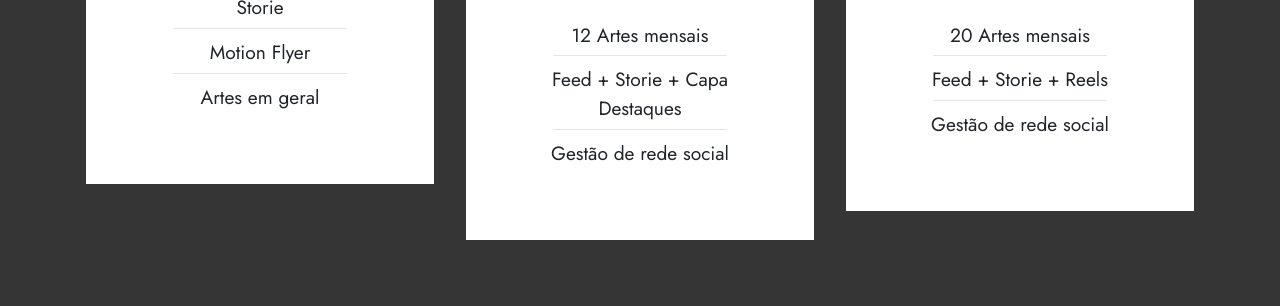
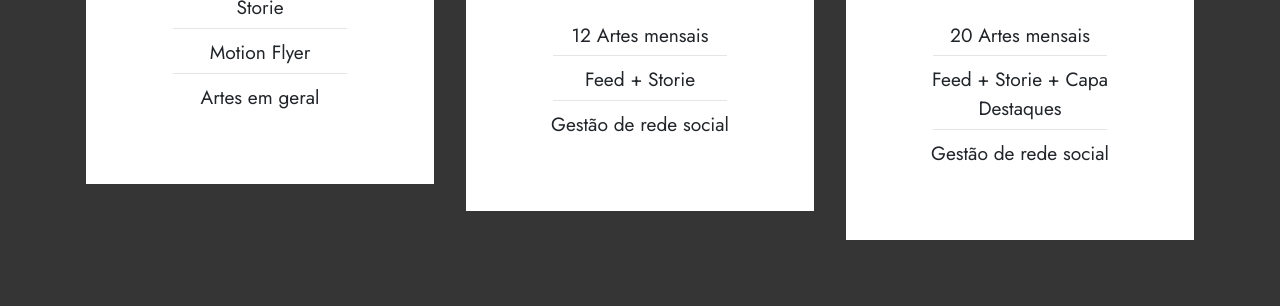
Before and after one commit to vmsbusiness/vms, a plain HTML site: page page4.html in a window 1280 px wide. Shown: the part 494-800 px from the top of the page. Drawn offline with Linux system fonts and the light colour scheme.

Commit message:
Update page4.html

```diff
--- a/page4.html
+++ b/page4.html
@@ -100,7 +100,7 @@
                     <div class="plan-body">
                         <div class="plan-list mb-4">
                             <ul class="list-group mbr-fonts-style list-group-flush display-7">
-                                <li class="list-group-item">12 Artes mensais</li><li class="list-group-item">Feed + Storie + Capa Destaques</li><li class="list-group-item">Gestão de rede social</li>
+                                <li class="list-group-item">12 Artes mensais</li><li class="list-group-item">Feed + Storie</li><li class="list-group-item">Gestão de rede social</li>
                             </ul>
                         </div>
 
@@ -119,7 +119,7 @@
                     <div class="plan-body">
                         <div class="plan-list mb-4">
                             <ul class="list-group mbr-fonts-style list-group-flush display-7">
-                                <li class="list-group-item">20 Artes mensais</li><li class="list-group-item">Feed + Storie + Reels</li><li class="list-group-item">Gestão de rede social</li>
+                                <li class="list-group-item">20 Artes mensais</li><li class="list-group-item">Feed + Storie + Capa Destaques</li><li class="list-group-item">Gestão de rede social</li>
                             </ul>
                         </div>
 
```
